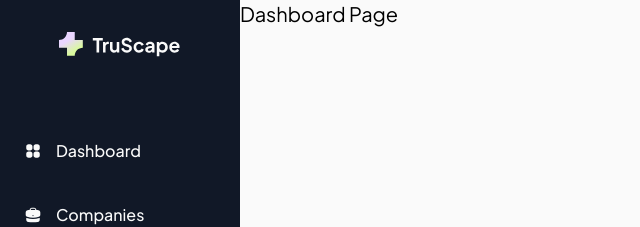
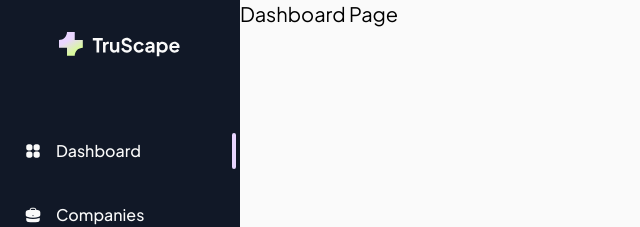
Before and after one commit to irapanch/next-crm-truscape, a Next.js app: page /dashboard in a window 1280 px wide. Shown: the top 227 px of the page, without its empty margins (0-640 px from the left). Built offline with nearby package versions, Linux system fonts and the light colour scheme.

Commit message:
usePathname

```diff
--- a/src/app/components/sidebar-item.tsx
+++ b/src/app/components/sidebar-item.tsx
@@ -1,8 +1,10 @@
 import React from 'react';
 import Image from 'next/image';
 import Link from 'next/link';
+import clsx from 'clsx';
 
 export interface SidebarItemProps {
+  current?: boolean;
   pathname: string;
   src: string;
   alt: string;
@@ -10,6 +12,7 @@ export interface SidebarItemProps {
 }
 
 export default function SidebarItem({
+  current,
   pathname,
   src,
   alt,
@@ -17,7 +20,9 @@ export default function SidebarItem({
 }: SidebarItemProps) {
   return (
     <li>
-      <Link href={pathname} className="flex items-center h-9 mx-1 gap-3.5">
+      <Link href={pathname} className={clsx(
+        "flex items-center h-9 mx-1 gap-3.5",
+        current && 'after:h-full after:ml-auto after:border-2 after:border-purple-200 after:rounded-sm')}>
         <Image className="ml-5" width={18} height={18} src={src} alt={alt} />
         <span className="font-medium text-zinc-50">{children}</span>
       </Link>
--- a/src/app/components/sidebar.tsx
+++ b/src/app/components/sidebar.tsx
@@ -2,13 +2,14 @@
 import React from 'react';
 import Image from 'next/image';
 import SidebarItem from './sidebar-item';
-import { useRouter } from 'next/navigation';
+import { usePathname, useRouter } from 'next/navigation';
 
 export interface SidebarProps {}
 
 export default function Sidebar({}: SidebarProps) {
 
   const router = useRouter();
+  const pathname = usePathname() // визначаємо поточний маршрут
   const handleExitClick = () => {
 router.push('/')
   }
@@ -25,6 +26,7 @@ router.push('/')
         />
         <ul className="space-y-7">
           <SidebarItem
+          current={pathname === "/dashboard"}
             pathname="/dashboard"
             src="/icons/squares.svg"
             alt="dashboard icon"
@@ -32,6 +34,7 @@ router.push('/')
             Dashboard
           </SidebarItem>
           <SidebarItem
+          current={pathname === "/companies"}
             pathname="/companies"
             src="/icons/briefcase.svg"
             alt="companies icon"
```
